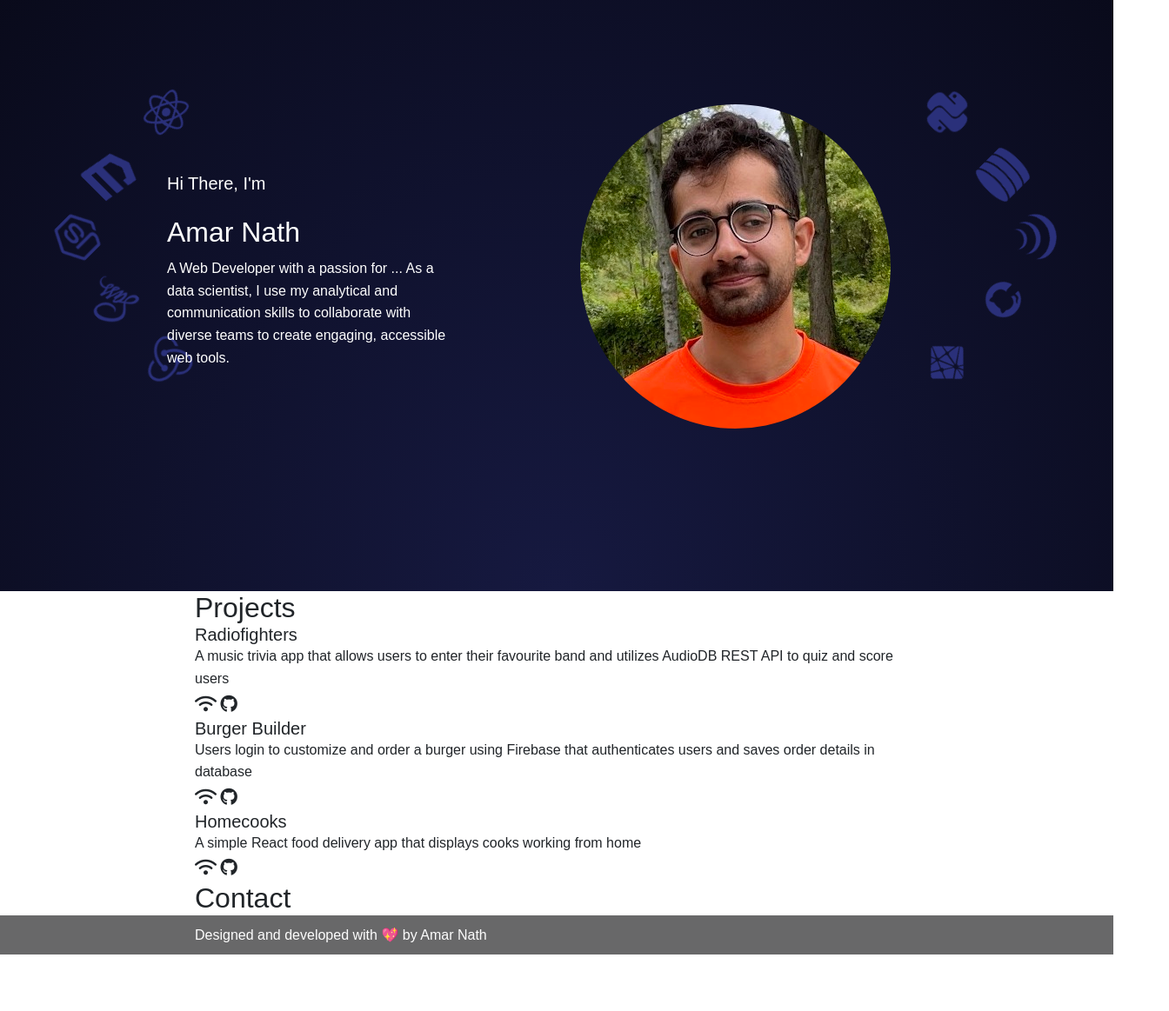
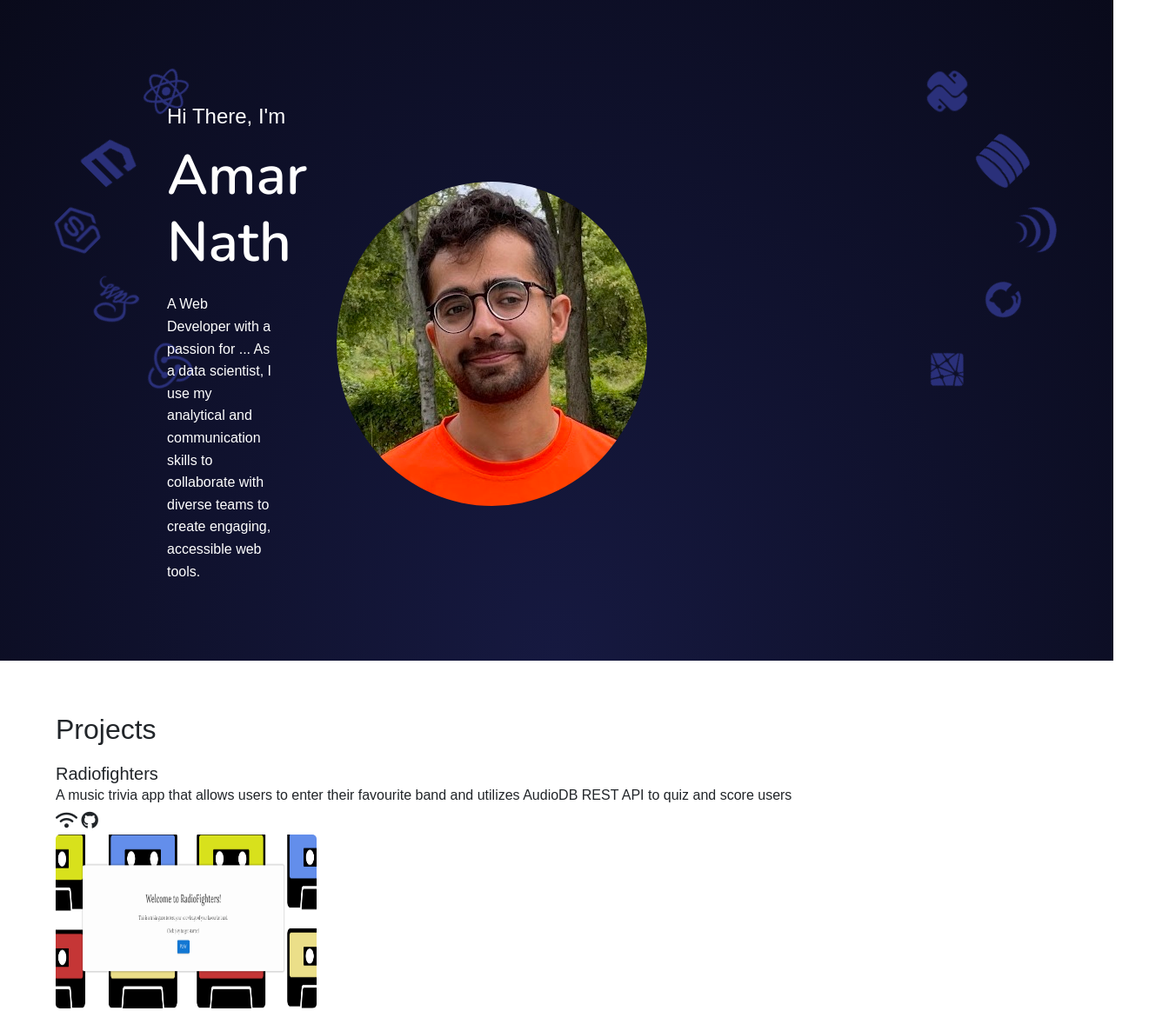
Before and after one commit to a3nath/portfolio, a website: page index.html in a window 1280 px wide. Shown: the part 40-1203 px from the top of the page at 87% size, 1344 px wide, since content can reach past the window. Before the commit the page ends 1138 px from the top, so only its background shows below. Drawn offline with nearby package versions, Linux system fonts and the light colour scheme; files whose address does not match are found by name; a web font is replaced by a local one.

Commit message:
proj images

```diff
--- a/index.html
+++ b/index.html
@@ -7,7 +7,9 @@
     <!-- Bootstrap CSS -->
     <link rel="stylesheet" href="https://stackpath.bootstrapcdn.com/bootstrap/4.4.1/css/bootstrap.min.css" integrity="sha384-Vkoo8x4CGsO3+Hhxv8T/Q5PaXtkKtu6ug5TOeNV6gBiFeWPGFN9MuhOf23Q9Ifjh" crossorigin="anonymous">
     <!-- google fonts -->
-    <link href="https://fonts.googleapis.com/css2?family=Open+Sans&family=Montserrat&family=Roboto&display=swap" rel="stylesheet">
+    <link rel="preconnect" href="https://fonts.googleapis.com">
+    <link rel="preconnect" href="https://fonts.gstatic.com" crossorigin>
+    <link href="https://fonts.googleapis.com/css2?family=Open+Sans&family=Zen+Kurenaido&family=Nunito:wght@600&family=Roboto&display=swap" rel="stylesheet">
     <!--Font Awesome -->
     <script src="https://kit.fontawesome.com/41953ab97d.js" crossorigin="anonymous"></script>
     <!-- bootstrap social -->
@@ -132,11 +134,11 @@
                         <a target='_blank' href="https://github.com/a3nath/radiofighters"><i class='fab fa-github'></i></a>
                     </div>
                     <div class='project-img'>
+                        <img src="./assets/RFcropped.png" alt="radio fighters project screenshot" class= 'projImg'>
                     </div>
                 </div>
                 <div class="project2 project">
-                    <div class='project-img'>
-                    </div>
+
                     <div class='project-text'>
                         <h2>
                             Burger Builder
@@ -146,6 +148,9 @@
                         </p>
                         <a target="_blank" href='https://academindburger.web.app/'><i class='fas fa-wifi'></i></a>
                         <a target="_blank" href='https://github.com/a3nath/Burger-Builder'><i class='fab fa-github'></i></a>
+                    </div>
+                    <div class='project-img'>
+                        <img src="./assets/BBcropped.png" alt="burger builder project screenshot" class= 'projImg'>
                     </div>
                 </div>
                 <div class="project3 project">
@@ -160,6 +165,7 @@
                         <a target='_blank' href='https://github.com/a3nath/homecooksreact'><i class='fab fa-github'></i></a>
                     </div>
                     <div class='project-img'>
+                        <img src="./assets/HCcropped.png" alt="Homecooks project screenshot" class= 'projImg'>
                     </div>
                 </div>
         </section>
--- a/styles/scss/_global.scss
+++ b/styles/scss/_global.scss
@@ -32,11 +32,11 @@ body {
     // background-position: center;
 }
 
-h1,
-h2,
-h3 {
-    font-family: 'Poppins', sans-serif;
-}
+// h1,
+// h2,
+// h3 {
+//     font-family: 'Zen Antique', serif;
+// }
 
 em {
     font-weight: lighter;
@@ -59,8 +59,8 @@ body {
 
 // wrapper styles
 .wrapper {
-    max-width: 1020px;
-    width: 65%;
+
+    width: 90%;
     margin: 0 auto;
 }
 
--- a/styles/scss/_main.scss
+++ b/styles/scss/_main.scss
@@ -69,7 +69,7 @@
 
 .cover{
     background: radial-gradient(ellipse at bottom, #161940 0%, #090a1a 100%);
-    height: 90vh;
+    height: 100vh;
     position: relative;
     // background-color: #090a1a;
 }
@@ -114,44 +114,44 @@ $purple: #3b3d54;
 
 .wrap-react .svg{
     left: 13%;
-    top: 20%;
+    top: 15%;
 }
 .wrap-css .svg{
     left: 8%;
-    top: 30%;
+    top: 25%;
 }
 .wrap-node .svg{
     left: 5%;
-    top: 40%;
+    top: 35%;
 }
 .wrap-sass .svg{
     left: 8%;
-    top: 50%;
+    top: 45%;
 }
 .wrap-redux .svg{
     left: 13%;
-    top: 60%;
+    top: 55%;
 }
 
 .wrap-python .svg{
     right: 13%;
-    top: 20%;
+    top: 15%;
 }
 .wrap-db .svg{
     right: 8%;
-    top: 30%;
+    top: 25%;
 }
 .wrap-jquery .svg{
     right: 5%;
-    top: 40%;
+    top: 35%;
 }
 .wrap-github .svg{
     right: 8%;
-    top: 50%;
+    top: 45%;
 }
 .wrap-netlify .svg{
     right: 13%;
-    top: 60%;
+    top: 55%;
 }
 
 // .wrap-up .svg{
@@ -224,16 +224,20 @@ $purple: #3b3d54;
     display: flex;
     justify-content: center;
     align-items: center;
-
 }
 
+
 .bio-greet{
-    margin-bottom: 25px;
+    font-family: 'Zen Kurenaido', sans-serif;
+    font-size: 2.4rem;
 }
 
-.bio-text{
-    margin-top: 10px;
+.bio-name{
+    font-family: 'Nunito', serif;
+    font-size: 6.4rem;
+    margin:15px 0 20px 0;
 }
+
 
 .bio-about{
     padding-right: 25px;
@@ -244,4 +248,19 @@ $purple: #3b3d54;
 .bio-img{
     border-radius: 50%;
     width: 400px;
+    margin-right: 600px;
 }
+
+.projects{
+    margin: 60px 0;
+}
+
+.project{
+    margin: 20px 0;
+}
+
+.projImg{
+    width: 300px;
+    height:200px;
+    border-radius: 5px;
+}
```
Also changed, not shown: assets/BBcropped.png (added), assets/RFcropped.png (added), styles/styles.css, 1 other file.
